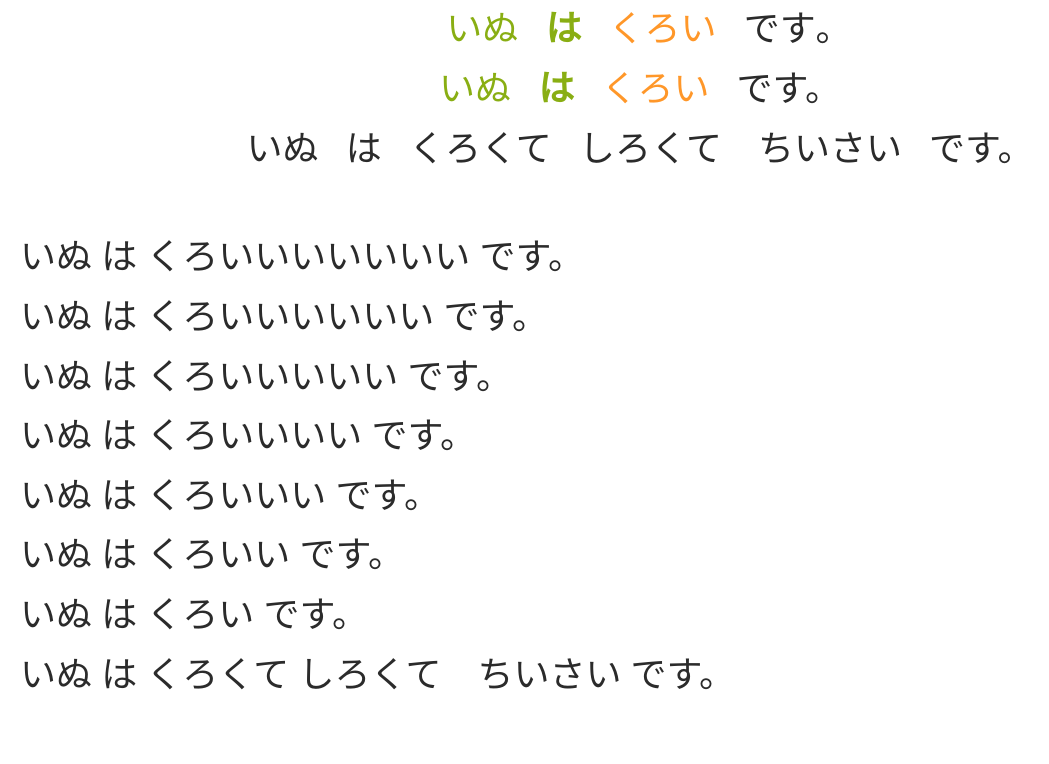
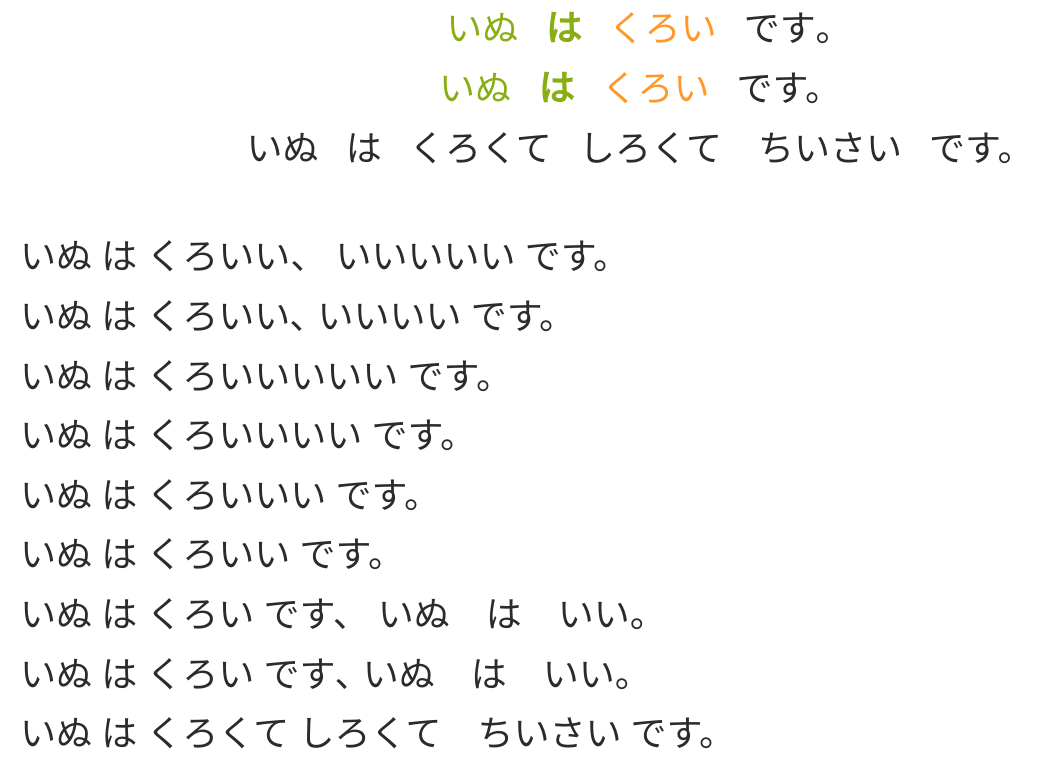
Before and after one commit to hologramber/Kairozu-Production, a Django app: a page that uses sandbox/templates/sandbox/appleview.html in a window 1280 px wide. Shown: the part 1032-1796 px from the top of the page, without its empty margins (0-1049 px from the left). Before the commit the page ends 1722 px from the top, so only its background shows below. Run offline with Django 3.2, Linux system fonts and the light colour scheme; parts of the project's set-up code (start-up, migrations or seed data) failed here and were passed over; some libraries are stand-ins or nearby versions.

Commit message:
appleview test 3

```diff
--- a/main/models.py
+++ b/main/models.py
@@ -63,7 +63,7 @@ def all_blanks(kana):
 
 
 def hw_punctuation(hwtext):
-    hwtext = re.sub('。', '｡', hwtext)
+    # hwtext = re.sub('。', '｡', hwtext)
     hwtext = re.sub('、[ 　]*', '､ ', hwtext)
     hwtext = re.sub(r'[ 　]+', ' ', hwtext)
     return hwtext
--- a/sandbox/templates/sandbox/appleview.html
+++ b/sandbox/templates/sandbox/appleview.html
@@ -46,12 +46,13 @@ word-break: keep-all; }
         </div>
     </div>
     <br /><br />
-    <h1>いぬ は くろいいいいいいい です。</h1>
-    <h1>いぬ は くろいいいいいい です。</h1>
+    <h1>いぬ は くろいい、 いいいいい です。</h1>
+    <h1>いぬ は くろいい､ いいいい です。</h1>
     <h1>いぬ は くろいいいいい です。</h1>
     <h1>いぬ は くろいいいい です。</h1>
     <h1>いぬ は くろいいい です。</h1>
     <h1>いぬ は くろいい です。</h1>
-    <h1>いぬ は くろい です。</h1>
+    <h1>いぬ は くろい です、 いぬ　は　いい。</h1>
+    <h1>いぬ は くろい です､ いぬ　は　いい。</h1>
     <h1>いぬ は くろくて しろくて　ちいさい です。</h1>
 {% endblock %}
```
